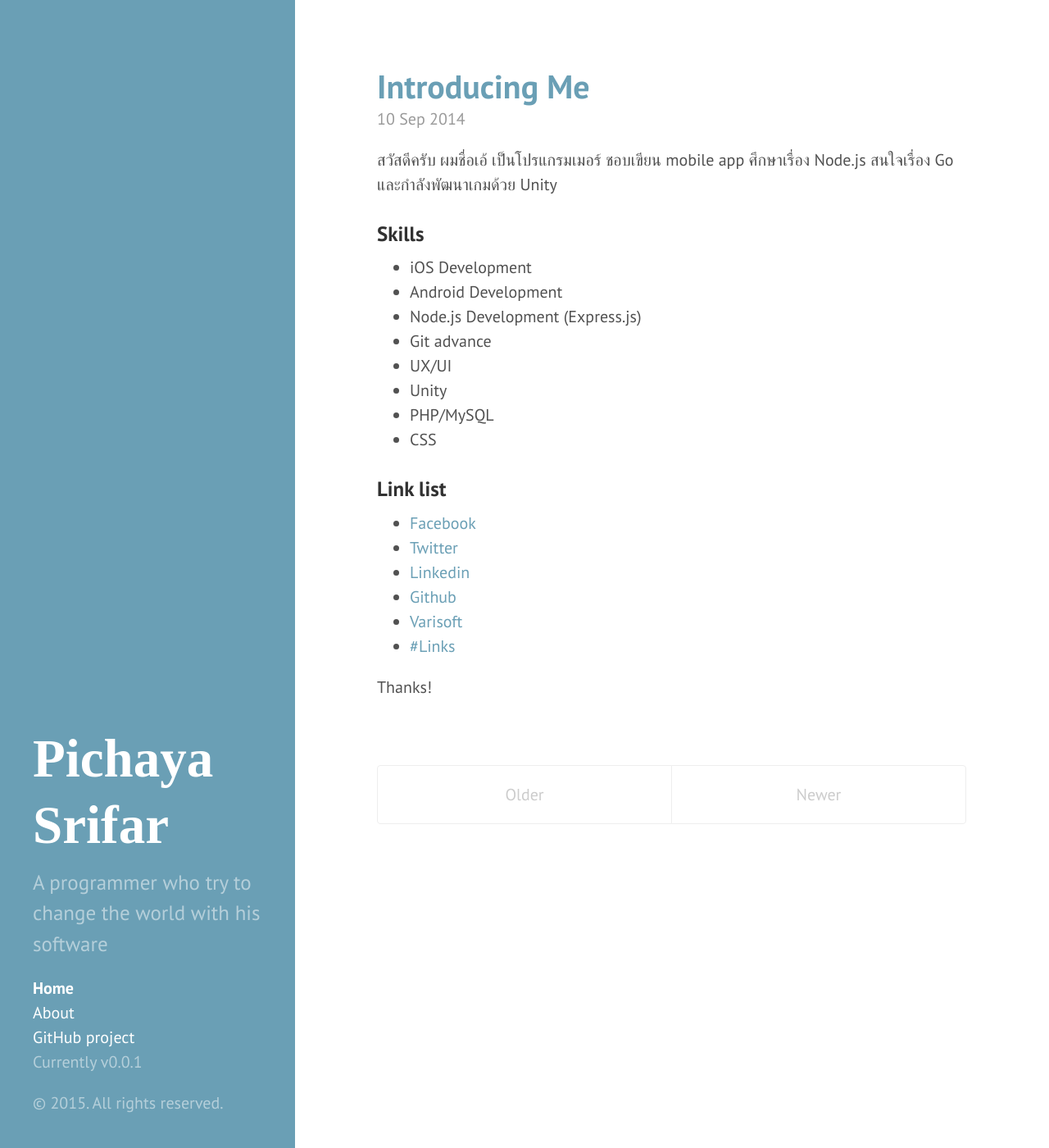
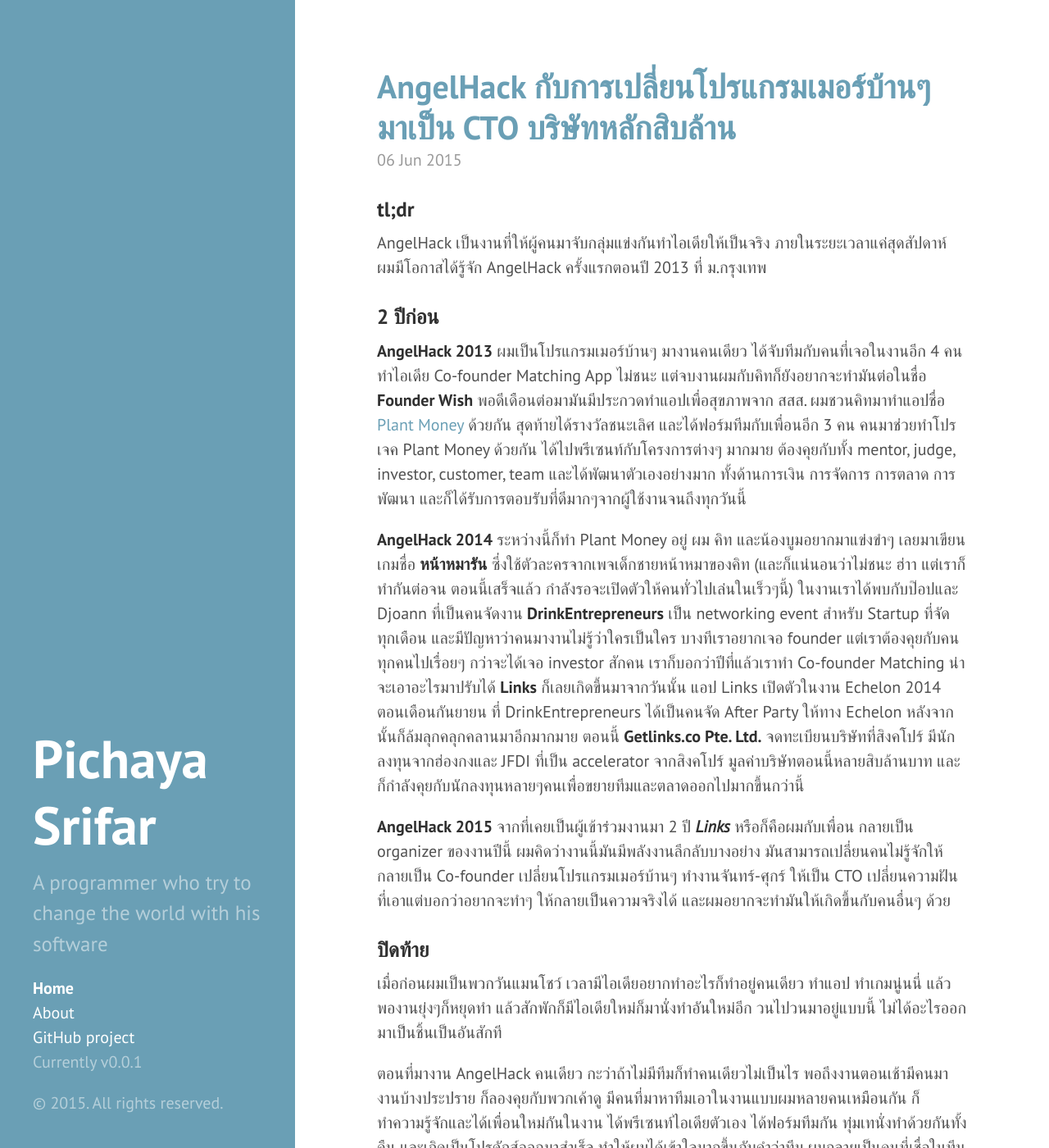
Before and after one commit to pichaya/pichaya.github.io, a Jekyll site: the page built from index.html, in a window 1280 px wide and 1400 px high. Shown: the whole window at 82% size. Built offline with Jekyll 4.4.1, drawn with Linux system fonts in a browser that asks for light colours; Markdown is read by kramdown in place of the engine named in the settings; the list of posts is cut into pages by our own code; some of the changed text lies outside the part shown.

Commit message:
angelhack

```diff
--- a/_includes/head.html
+++ b/_includes/head.html
@@ -15,7 +15,6 @@
 
   <!-- CSS -->
   <link rel="stylesheet" href="/public/css/poole.css">
-  <!-- <link rel="stylesheet" href="/public/css/syntax.css"> -->
   <link rel="stylesheet" href="/public/css/hyde.css">
   <link rel="stylesheet" href="http://fonts.googleapis.com/css?family=PT+Sans:400,400italic,700">
 
--- /dev/null
+++ b/_posts/2015-06-06-how-angel-hack-change-my-live.md
@@ -0,0 +1,22 @@
+---
+layout: post
+title: AngelHack กับการเปลี่ยนโปรแกรมเมอร์บ้านๆ มาเป็น CTO บริษัทหลักสิบล้าน
+---
+### tl;dr
+AngelHack เป็นงานที่ให้ผู้คนมาจับกลุ่มแข่งกันทำไอเดียให้เป็นจริง ภายในระยะเวลาแค่สุดสัปดาห์ ผมมีโอกาสได้รู้จัก AngelHack ครั้งแรกตอนปี 2013 ที่ ม.กรุงเทพ
+
+### 2 ปีก่อน
+**AngelHack 2013** ผมเป็นโปรแกรมเมอร์บ้านๆ มางานคนเดียว ได้จับทีมกับคนที่เจอในงานอีก 4 คน ทำไอเดีย Co-founder Matching App ไม่ชนะ แต่จบงานผมกับคิทก็ยังอยากจะทำมันต่อในชื่อ **Founder Wish** พอดีเดือนต่อมามันมีประกวดทำแอปเพื่อสุขภาพจาก สสส. ผมชวนคิทมาทำแอปชื่อ [Plant Money](http://plantmoneyapp.com)  ด้วยกัน สุดท้ายได้รางวัลชนะเลิศ และได้ฟอร์มทีมกับเพื่อนอีก 3 คน คนมาช่วยทำโปรเจค Plant Money ด้วยกัน ได้ไปพรีเซนท์กับโครงการต่างๆ มากมาย ต้องคุยกับทั้ง mentor, judge, investor, customer, team และได้พัฒนาตัวเองอย่างมาก ทั้งด้านการเงิน การจัดการ การตลาด การพัฒนา และก็ได้รับการตอบรับที่ดีมากๆจากผู้ใช้งานจนถึงทุกวันนี้
+
+**AngelHack 2014** ระหว่างนี้ก็ทำ Plant Money อยู่ ผม คิท และน้องบูมอยากมาแข่งขำๆ เลยมาเขียนเกมชื่อ **หน้าหมารัน** ซึ่งใช้ตัวละครจากเพจเด็กชายหน้าหมาของคิท (และก็แน่นอนว่าไม่ชนะ ฮ่าา แต่เราก็ทำกันต่อจน ตอนนี้เสร็จแล้ว กำลังรอจะเปิดตัวให้คนทั่วไปเล่นในเร็วๆนี้)  ในงานเราได้พบกับป๊อปและ Djoann ที่เป็นคนจัดงาน **DrinkEntrepreneurs** เป็น networking event สำหรับ Startup ที่จัดทุกเดือน และมีปัญหาว่าคนมางานไม่รู้ว่าใครเป็นใคร บางทีเราอยากเจอ founder แต่เราต้องคุยกับคนทุกคนไปเรื่อยๆ กว่าจะได้เจอ investor สักคน เราก็บอกว่าปีที่แล้วเราทำ Co-founder Matching น่าจะเอาอะไรมาปรับได้ **Links** ก็เลยเกิดขึ้นมาจากวันนั้น แอป Links เปิดตัวในงาน Echelon 2014 ตอนเดือนกันยายน ที่ DrinkEntrepreneurs ได้เป็นคนจัด After Party ให้ทาง Echelon หลังจากนั้นก็ล้มลุกคลุกคลานมาอีกมากมาย ตอนนี้ **Getlinks.co Pte. Ltd.** จดทะเบียนบริษัทที่สิงคโปร์ มีนักลงทุนจากฮ่องกงและ JFDI ที่เป็น accelerator จากสิงคโปร์ มูลค่าบริษัทตอนนี้หลายสิบล้านบาท และก็กำลังคุยกับนักลงทุนหลายๆคนเพื่อขยายทีมและตลาดออกไปมากขึ้นกว่านี้
+
+**AngelHack 2015** จากที่เคยเป็นผู้เข้าร่วมงานมา 2 ปี ***Links*** หรือก็คือผมกับเพื่อน กลายเป็น organizer ของงานปีนี้  ผมคิดว่างานนี้มันมีพลังงานลึกลับบางอย่าง มันสามารถเปลี่ยนคนไม่รู้จักให้กลายเป็น Co-founder เปลี่ยนโปรแกรมเมอร์บ้านๆ ทำงานจันทร์-ศุกร์ ให้เป็น CTO เปลี่ยนความฝันที่เอาแต่บอกว่าอยากจะทำๆ ให้กลายเป็นความจริงได้ และผมอยากจะทำมันให้เกิดขึ้นกับคนอื่นๆ ด้วย
+
+### ปิดท้าย
+เมื่อก่อนผมเป็นพวกวันแมนโชว์ เวลามีไอเดียอยากทำอะไรก็ทำอยู่คนเดียว ทำแอป ทำเกมนู่นนี่ แล้วพองานยุ่งๆก็หยุดทำ แล้วสักพักก็มีไอเดียใหม่ก็มานั่งทำอันใหม่อีก วนไปวนมาอยู่แบบนี้ ไม่ได้อะไรออกมาเป็นชิ้นเป็นอันสักที
+
+ตอนที่มางาน AngelHack คนเดียว กะว่าถ้าไม่มีทีมก็ทำคนเดียวไม่เป็นไร  พอถึงงานตอนเช้ามีคนมางานบ้างประปราย ก็ลองคุยกับพวกเค้าดู มีคนที่มาหาทีมเอาในงานแบบผมหลายคนเหมือนกัน ก็ทำความรู้จักและได้เพื่อนใหม่กันในงาน ได้พรีเซนท์ไอเดียตัวเอง ได้ฟอร์มทีมกัน ทุ่มเทนั่งทำด้วยกันทั้งคืน และเกิดเป็นโปรดักส์ออกมาสำเร็จ  ทำให้ผมได้เข้าใจมากขึ้นกับคำว่าทีม ผมกลายเป็นคนที่เชื่อในทีม เชื่อว่าไม่ว่าเราจะเก่งแค่ไหน คนคนเดียวไม่สามารถสร้างสิ่งที่ยิ่งใหญ่ได้ แต่เมื่อเราทำงานกันเป็นทีม 1+1 ไม่ได้เท่ากับ 2 แต่มันกลับทวีคูณกว่านั้นมาก
+
+ผมเชื่อว่า **AngelHack 2015** นี้จะเป็นอีกปีที่จะมีสิ่งมหัศจรรย์เกิดขึ้น  จะเกิดการเชื่อมจุดอย่างที่ Steve Jobs เคยพูดถึง แต่ไม่ใช่จุดภายในประสบการณ์ตัวเองเท่านั้น แต่เป็นจุดของคนต่อคน จุดของประสบการณ์ของเรากับของคนอื่น ของเพื่อน ของทีม และนั่นแหละครับที่ผมรอดู ไม่แน่ว่าอาจจะมีแจ็ก หม่า เมืองไทยเกิดขึ้นในงานนี้ก็ได้ :)
+
+ไปต่อ: [AngelHack Bangkok 2015](http://angelhack.getlinks.co), [Angelhack Facebook Event](https://www.facebook.com/events/103421876660941/)
--- a/public/css/hyde.css
+++ b/public/css/hyde.css
@@ -79,7 +79,6 @@ html {
 .sidebar-about h1 {
   color: #fff;
   margin-top: 0;
-  font-family: "Abril Fatface", serif;
   font-size: 3.25rem;
 }
 
```
Also changed, not shown: public/css/syntax.css (deleted, +0 -66 lines), public/apple-touch-icon-144-precomposed.png, public/favicon.ico.
